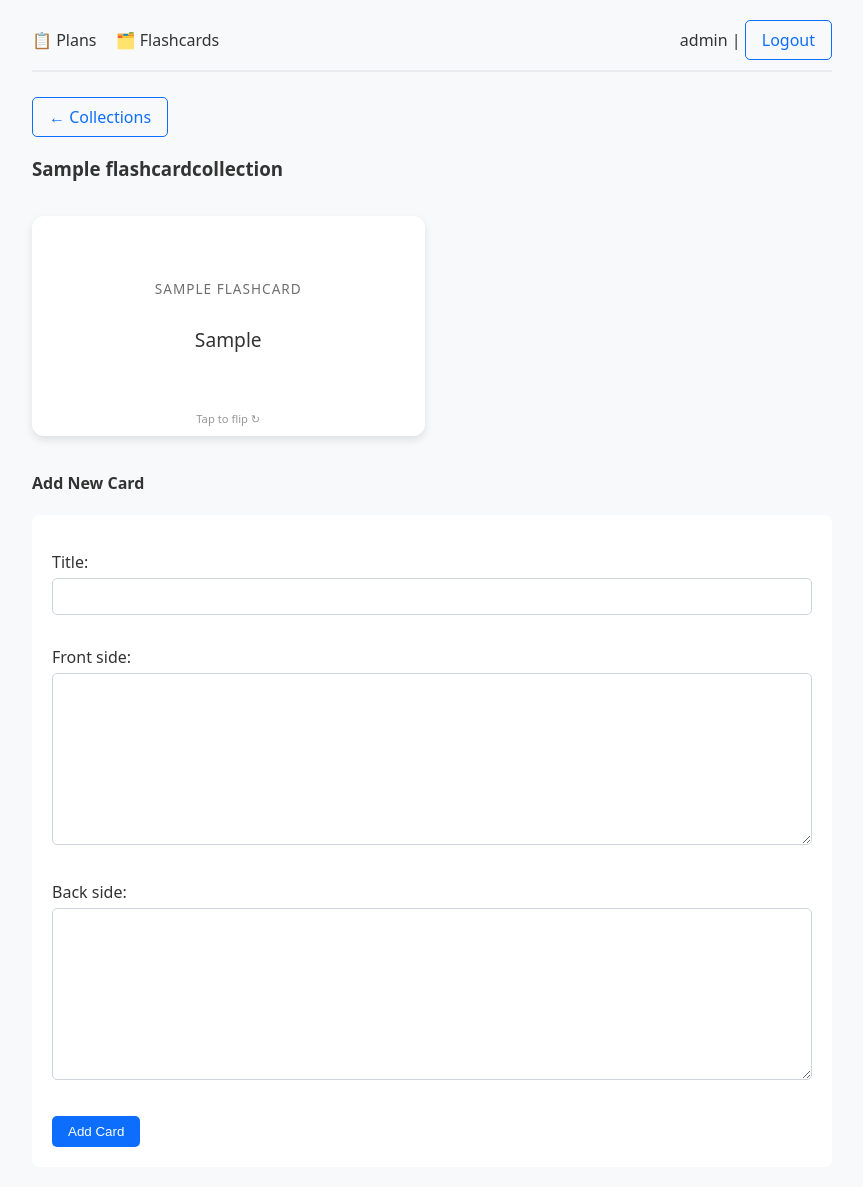
After one commit to ElenaShargina/planning_app, a Django app: page /flashcards/1/ in a window 1280 px wide. The commit adds this page. Shown: the whole page, without its empty margins (208-1071 px from the left). Run offline with Django 5.2, Linux system fonts and the light colour scheme; a user stored in the database is signed in; tables that the repository leaves empty hold one stand-in row (values such as "Sample post").

Commit message:
add flashcard

```diff
--- a/planning_app/settings.py
+++ b/planning_app/settings.py
@@ -106,7 +106,7 @@ AUTH_PASSWORD_VALIDATORS = [
 
 LANGUAGE_CODE = "en-us"
 
-TIME_ZONE = "UTC"
+TIME_ZONE = "Europe/Moscow"
 
 USE_I18N = True
 
--- a/tasks/forms.py
+++ b/tasks/forms.py
@@ -1,5 +1,5 @@
 from django import forms
-from .models import Plan, Task
+from .models import Plan, Task, FlashCard, FlashCardCollection
 
 class PlanForm(forms.ModelForm):
     class Meta:
@@ -10,3 +10,14 @@ class TaskForm(forms.ModelForm):
     class Meta:
         model = Task
         fields = ['title', 'description', 'status']
+
+# Add to the end
+class FlashCardCollectionForm(forms.ModelForm):
+    class Meta:
+        model = FlashCardCollection
+        fields = ['title']
+
+class FlashCardForm(forms.ModelForm):
+    class Meta:
+        model = FlashCard
+        fields = ['title', 'front_side', 'back_side']
--- a/tasks/models.py
+++ b/tasks/models.py
@@ -37,3 +37,19 @@ class Task(models.Model):
         if self.status == 'completed' and self.completed_at and self.created_at:
             return timesince(self.created_at, self.completed_at)
         return None
+
+class FlashCardCollection(models.Model):
+    user = models.ForeignKey(User, on_delete=models.CASCADE, related_name='flashcard_collections')
+    title = models.CharField(max_length=200)
+
+    def __str__(self):
+        return self.title
+
+class FlashCard(models.Model):
+    collection = models.ForeignKey(FlashCardCollection, on_delete=models.CASCADE, related_name='cards')
+    title = models.CharField(max_length=200)
+    front_side = models.TextField()
+    back_side = models.TextField()
+
+    def __str__(self):
+        return self.title
--- a/tasks/urls.py
+++ b/tasks/urls.py
@@ -5,5 +5,16 @@ urlpatterns = [
     path('', views.plan_list, name='plan_list'),
     path('create/', views.plan_create, name='plan_create'),
     path('<int:plan_id>/', views.plan_detail, name='plan_detail'),
-    path('task/<int:task_id>/toggle/', views.task_toggle_status, name='task_toggle_status'),
+    path(
+        'task/<int:task_id>/toggle/',
+        views.task_toggle_status,
+        name='task_toggle_status',
+    ),
+    path('flashcards/', views.collection_list, name='collection_list'),
+    path('flashcards/create/', views.collection_create, name='collection_create'),
+    path(
+        'flashcards/<int:collection_id>/',
+        views.collection_detail,
+        name='collection_detail',
+    ),
 ]
--- a/tasks/views.py
+++ b/tasks/views.py
@@ -1,21 +1,26 @@
 from django.shortcuts import render, redirect, get_object_or_404
 from django.contrib.auth.decorators import login_required
 from django.utils import timezone
-from .models import Plan, Task
-from .forms import PlanForm, TaskForm
+from .models import Plan, Task, FlashCardCollection, FlashCard
+from .forms import PlanForm, TaskForm, FlashCardCollectionForm, FlashCardForm
 from django.db.models import Count, Q
 
 
-from django.db.models import Count, Q  # Make sure this is imported
-
 @login_required
 def plan_list(request):
-    plans = Plan.objects.filter(user=request.user).annotate(
-        total_tasks=Count('tasks'),
-        completed_tasks=Count('tasks', filter=Q(tasks__status='completed')),
-        pending_tasks=Count('tasks', filter=Q(tasks__status__in=['pending', 'in_progress']))
-    ).order_by('-id')
+    plans = (
+        Plan.objects.filter(user=request.user)
+        .annotate(
+            total_tasks=Count('tasks'),
+            completed_tasks=Count('tasks', filter=Q(tasks__status='completed')),
+            pending_tasks=Count(
+                'tasks', filter=Q(tasks__status__in=['pending', 'in_progress'])
+            ),
+        )
+        .order_by('-id')
+    )
     return render(request, 'tasks/plan_list.html', {'plans': plans})
+
 
 @login_required
 def plan_create(request):
@@ -29,6 +34,7 @@ def plan_create(request):
     else:
         form = PlanForm()
     return render(request, 'tasks/create_plan.html', {'form': form})
+
 
 @login_required
 def plan_detail(request, plan_id):
@@ -49,7 +55,10 @@ def plan_detail(request, plan_id):
     else:
         form = TaskForm()
 
-    return render(request, 'tasks/plan_detail.html', {'plan': plan, 'tasks': tasks, 'form': form})
+    return render(
+        request, 'tasks/plan_detail.html', {'plan': plan, 'tasks': tasks, 'form': form}
+    )
+
 
 @login_required
 def task_toggle_status(request, task_id):
@@ -62,3 +71,47 @@ def task_toggle_status(request, task_id):
         task.completed_at = timezone.now()
     task.save()
     return redirect('plan_detail', plan_id=task.plan.id)
+
+
+@login_required
+def collection_list(request):
+    collections = FlashCardCollection.objects.filter(user=request.user).order_by('-id')
+    return render(request, 'tasks/collection_list.html', {'collections': collections})
+
+
+@login_required
+def collection_create(request):
+    if request.method == 'POST':
+        form = FlashCardCollectionForm(request.POST)
+        if form.is_valid():
+            collection = form.save(commit=False)
+            collection.user = request.user
+            collection.save()
+            return redirect('collection_list')
+    else:
+        form = FlashCardCollectionForm()
+    return render(request, 'tasks/collection_create.html', {'form': form})
+
+
+@login_required
+def collection_detail(request, collection_id):
+    collection = get_object_or_404(
+        FlashCardCollection, id=collection_id, user=request.user
+    )
+    cards = collection.cards.all().order_by('-id')
+
+    if request.method == 'POST':
+        form = FlashCardForm(request.POST)
+        if form.is_valid():
+            card = form.save(commit=False)
+            card.collection = collection
+            card.save()
+            return redirect('collection_detail', collection_id=collection.id)
+    else:
+        form = FlashCardForm()
+
+    return render(
+        request,
+        'tasks/collection_detail.html',
+        {'collection': collection, 'cards': cards, 'form': form},
+    )
--- a/templates/base.html
+++ b/templates/base.html
@@ -1,31 +1,175 @@
 <!DOCTYPE html>
 <html lang="en">
+
 <head>
     <meta charset="UTF-8">
     <meta name="viewport" content="width=device-width, initial-scale=1.0">
     <title>{% block title %}Planner{% endblock %}</title>
     <style>
-        body { font-family: system-ui, sans-serif; max-width: 800px; margin: 0 auto; padding: 20px; background: #f8f9fa; color: #333; }
-        .nav { display: flex; justify-content: space-between; align-items: center; margin-bottom: 25px; padding-bottom: 10px; border-bottom: 2px solid #e9ecef; }
-        .card { background: white; padding: 15px; margin: 10px 0; border-radius: 8px; box-shadow: 0 2px 4px rgba(0,0,0,0.05); }
-        .btn { display: inline-block; padding: 8px 16px; background: #0d6efd; color: white; text-decoration: none; border-radius: 5px; border: none; cursor: pointer; }
-        .btn:hover { background: #0b5ed7; }
-        .btn-outline { background: transparent; border: 1px solid #0d6efd; color: #0d6efd; }
-        .btn-success { background: #198754; }
-        .btn-danger { background: #dc3545; }
-        .task-completed { text-decoration: line-through; opacity: 0.6; }
-        input, textarea, select { width: 100%; padding: 10px; margin: 5px 0 15px; border: 1px solid #ced4da; border-radius: 5px; box-sizing: border-box; }
+        body {
+            font-family: system-ui, sans-serif;
+            max-width: 800px;
+            margin: 0 auto;
+            padding: 20px;
+            background: #f8f9fa;
+            color: #333;
+        }
+
+        .nav {
+            display: flex;
+            justify-content: space-between;
+            align-items: center;
+            margin-bottom: 25px;
+            padding-bottom: 10px;
+            border-bottom: 2px solid #e9ecef;
+        }
+
+        .card {
+            background: white;
+            padding: 15px;
+            margin: 10px 0;
+            border-radius: 8px;
+            box-shadow: 0 2px 4px rgba(0, 0, 0, 0.05);
+        }
+
+        .btn {
+            display: inline-block;
+            padding: 8px 16px;
+            background: #0d6efd;
+            color: white;
+            text-decoration: none;
+            border-radius: 5px;
+            border: none;
+            cursor: pointer;
+        }
+
+        .btn:hover {
+            background: #0b5ed7;
+        }
+
+        .btn-outline {
+            background: transparent;
+            border: 1px solid #0d6efd;
+            color: #0d6efd;
+        }
+
+        .btn-success {
+            background: #198754;
+        }
+
+        .btn-danger {
+            background: #dc3545;
+        }
+
+        .task-completed {
+            text-decoration: line-through;
+            opacity: 0.6;
+        }
+
+        input,
+        textarea,
+        select {
+            width: 100%;
+            padding: 10px;
+            margin: 5px 0 15px;
+            border: 1px solid #ced4da;
+            border-radius: 5px;
+            box-sizing: border-box;
+        }
+
+        .flip-card {
+            background: transparent;
+            width: 100%;
+            max-width: 400px;
+            height: 220px;
+            perspective: 1000px;
+            cursor: pointer;
+            margin: 15px auto;
+        }
+
+        .flip-card-inner {
+            position: relative;
+            width: 100%;
+            height: 100%;
+            transition: transform 0.6s;
+            transform-style: preserve-3d;
+        }
+
+        .flip-card.flipped .flip-card-inner {
+            transform: rotateY(180deg);
+        }
+
+        .flip-card-front,
+        .flip-card-back {
+            position: absolute;
+            width: 100%;
+            height: 100%;
+            backface-visibility: hidden;
+            border-radius: 12px;
+            padding: 20px;
+            box-sizing: border-box;
+            display: flex;
+            flex-direction: column;
+            align-items: center;
+            justify-content: center;
+            text-align: center;
+            box-shadow: 0 4px 8px rgba(0, 0, 0, 0.1);
+        }
+
+        .flip-card-front {
+            background: #fff;
+            color: #333;
+        }
+
+        .flip-card-back {
+            background: linear-gradient(135deg, #0d6efd, #0b5ed7);
+            color: #fff;
+            transform: rotateY(180deg);
+        }
+
+        .card-title {
+            font-size: 0.85em;
+            text-transform: uppercase;
+            letter-spacing: 1px;
+            opacity: 0.7;
+            margin-bottom: 10px;
+        }
+
+        .card-content {
+            font-size: 1.2em;
+            font-weight: 500;
+            line-height: 1.4;
+        }
+
+        .flip-hint {
+            position: absolute;
+            bottom: 10px;
+            font-size: 0.7em;
+            opacity: 0.5;
+        }
+
+        .cards-grid {
+            display: grid;
+            grid-template-columns: repeat(auto-fill, minmax(300px, 1fr));
+            gap: 15px;
+            margin: 20px 0;
+        }
     </style>
 </head>
+
 <body>
     <div class="nav">
-        <h2>📋 Planner</h2>
+        <div>
+            <a href="{% url 'plan_list' %}" style="text-decoration:none; color:inherit; margin-right:15px;">📋 Plans</a>
+            <a href="{% url 'collection_list' %}" style="text-decoration:none; color:inherit;">🗂️ Flashcards</a>
+        </div>
         {% if user.is_authenticated %}
-            <span>{{ user.username }} | <a href="{% url 'logout' %}" class="btn btn-outline">Logout</a></span>
+        <span>{{ user.username }} | <a href="{% url 'logout' %}" class="btn btn-outline">Logout</a></span>
         {% else %}
-            <a href="{% url 'login' %}" class="btn">Login</a>
+        <a href="{% url 'login' %}" class="btn">Login</a>
         {% endif %}
     </div>
     {% block content %}{% endblock %}
 </body>
+
 </html>
--- /dev/null
+++ b/templates/tasks/collection_detail.html
@@ -0,0 +1,36 @@
+{% extends 'base.html' %}
+{% block content %}
+    <a href="{% url 'collection_list' %}" class="btn btn-outline">← Collections</a>
+    <h3>{{ collection.title }}</h3>
+
+    <div class="cards-grid">
+        {% for card in cards %}
+        <div class="flip-card" onclick="this.classList.toggle('flipped')">
+            <div class="flip-card-inner">
+                <div class="flip-card-front">
+                    <div class="card-title">
+                        {% if card.title %}{{ card.title }}{% else %}Front{% endif %}
+                    </div>
+                    <div class="card-content">{{ card.front_side|linebreaks }}</div>
+                    <span class="flip-hint">Tap to flip ↻</span>
+                </div>
+                <div class="flip-card-back">
+                    <div class="card-title">
+                        {% if card.title %}{{ card.title }}{% else %}Back{% endif %}
+                    </div>
+                    <div class="card-content">{{ card.back_side|linebreaks }}</div>
+                </div>
+            </div>
+        </div>
+        {% empty %}
+            <p>No cards in this collection yet.</p>
+        {% endfor %}
+    </div>
+
+    <h4>Add New Card</h4>
+    <form method="post" style="background:white; padding:20px; border-radius:8px;">
+        {% csrf_token %}
+        {{ form.as_p }}
+        <button type="submit" class="btn">Add Card</button>
+    </form>
+{% endblock %}
```
Also changed, not shown: tasks/admin.py (+13 -1 lines), templates/tasks/collection_create.html (added, +10 -0 lines), templates/tasks/collection_list.html (added, +13 -0 lines), README.md, tasks/migrations/0002_flashcardcollection_flashcard.py (added), 1 other file.
